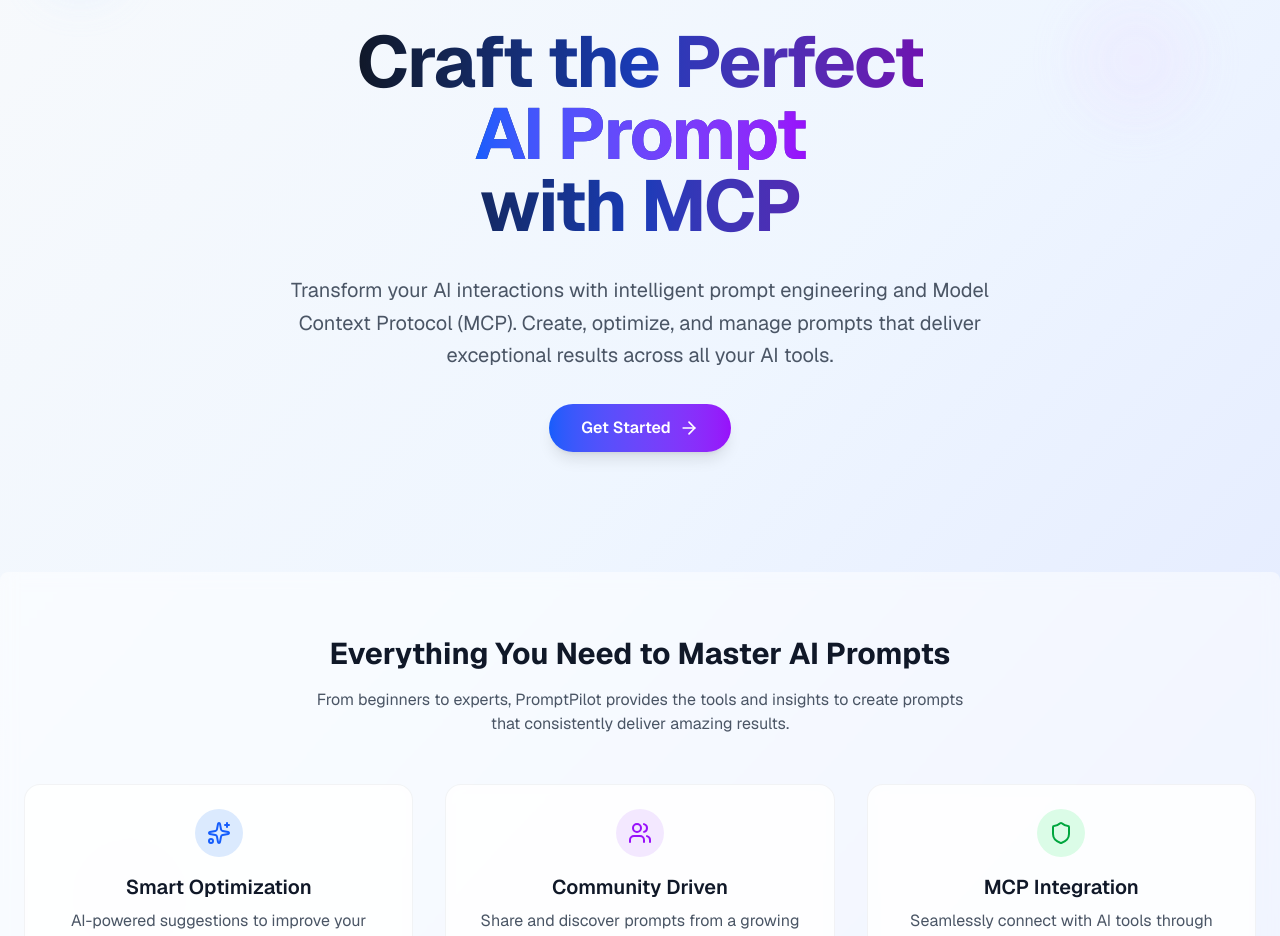
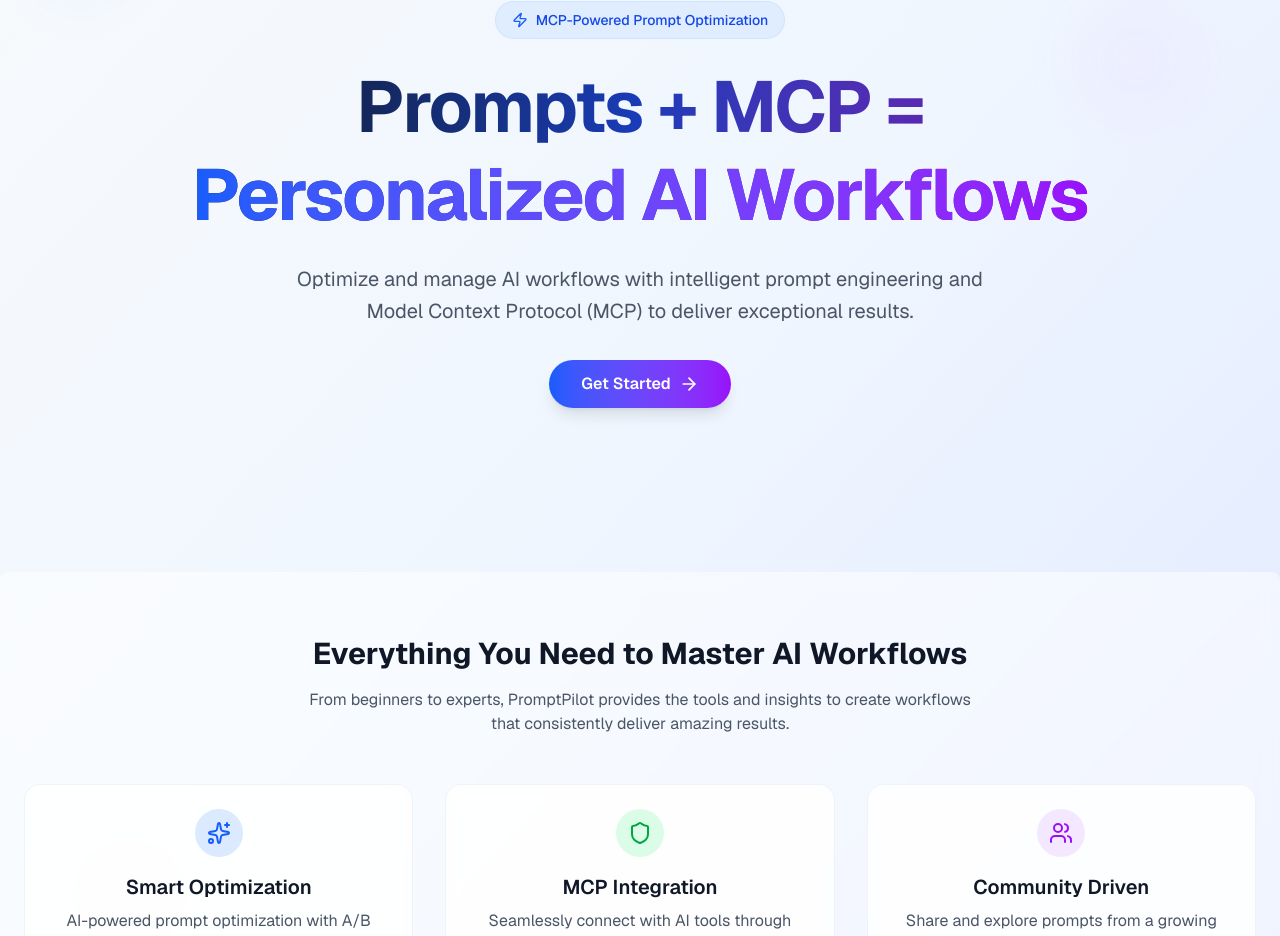
Before and after one commit to DavidWangwjh/prompt-pilot, a Next.js app: page / in a window 1280 px wide. Shown: the part 228-1164 px from the top of the page. Built offline with nearby package versions, Linux system fonts and the light colour scheme.

Commit message:
updated landing page content

```diff
--- a/src/app/page.tsx
+++ b/src/app/page.tsx
@@ -47,18 +47,15 @@
               </div>
 
               <h1 className="text-4xl font-bold tracking-tight sm:text-5xl md:text-6xl lg:text-7xl/none bg-gradient-to-r from-gray-900 via-blue-800 to-purple-800 bg-clip-text text-transparent animate-in slide-in-from-bottom-4 duration-1000">
-                Craft the Perfect
+                Prompts + MCP =
                 <br />
-                <span className="text-transparent bg-clip-text bg-gradient-to-r from-blue-600 to-purple-600">
-                  AI Prompt
+                <span className="text-transparent bg-clip-text bg-gradient-to-r from-blue-600 to-purple-600 mt-4 block">
+                  Personalized AI Workflows
                 </span>
-                <br />
-                with MCP
               </h1>
 
               <p className="mx-auto max-w-[700px] text-gray-600 md:text-xl leading-relaxed animate-in slide-in-from-bottom-4 duration-1000 delay-200">
-                Transform your AI interactions with intelligent prompt engineering and Model Context Protocol (MCP).
-                Create, optimize, and manage prompts that deliver exceptional results across all your AI tools.
+                Optimize and manage AI workflows with intelligent prompt engineering and Model Context Protocol (MCP) to deliver exceptional results.
               </p>
 
               <div className="flex flex-col sm:flex-row gap-4 animate-in slide-in-from-bottom-4 duration-1000 delay-300">
@@ -79,11 +76,11 @@
           <div className="container px-4 md:px-6">
             <div className="text-center mb-12">
               <h2 className="text-3xl font-bold text-gray-900 mb-4">
-                Everything You Need to Master AI Prompts
+                Everything You Need to Master AI Workflows
               </h2>
               <p className="text-gray-600 max-w-2xl mx-auto">
                 From beginners to experts, PromptPilot provides the tools and insights
-                to create prompts that consistently deliver amazing results.
+                to create workflows that consistently deliver amazing results.
               </p>
             </div>
 
@@ -94,17 +91,7 @@
                 </div>
                 <h3 className="text-xl font-semibold text-gray-900 mb-2">Smart Optimization</h3>
                 <p className="text-gray-600">
-                  AI-powered suggestions to improve your prompts and get better results.
-                </p>
-              </div>
-
-              <div className="text-center p-6 rounded-2xl bg-white/70 backdrop-blur-sm border border-gray-200/50 hover:shadow-lg transition-all duration-300 hover:scale-105">
-                <div className="w-12 h-12 bg-purple-100 rounded-full flex items-center justify-center mx-auto mb-4">
-                  <Users className="h-6 w-6 text-purple-600" />
-                </div>
-                <h3 className="text-xl font-semibold text-gray-900 mb-2">Community Driven</h3>
-                <p className="text-gray-600">
-                  Share and discover prompts from a growing community of AI enthusiasts.
+                  AI-powered prompt optimization with A/B testing playground to improve your prompts.
                 </p>
               </div>
 
@@ -115,6 +102,16 @@
                 <h3 className="text-xl font-semibold text-gray-900 mb-2">MCP Integration</h3>
                 <p className="text-gray-600">
                   Seamlessly connect with AI tools through Model Context Protocol for enhanced functionality.
+                </p>
+              </div>
+
+              <div className="text-center p-6 rounded-2xl bg-white/70 backdrop-blur-sm border border-gray-200/50 hover:shadow-lg transition-all duration-300 hover:scale-105">
+                <div className="w-12 h-12 bg-purple-100 rounded-full flex items-center justify-center mx-auto mb-4">
+                  <Users className="h-6 w-6 text-purple-600" />
+                </div>
+                <h3 className="text-xl font-semibold text-gray-900 mb-2">Community Driven</h3>
+                <p className="text-gray-600">
+                  Share and explore prompts from a growing community of AI enthusiasts and experts.
                 </p>
               </div>
             </div>
```
